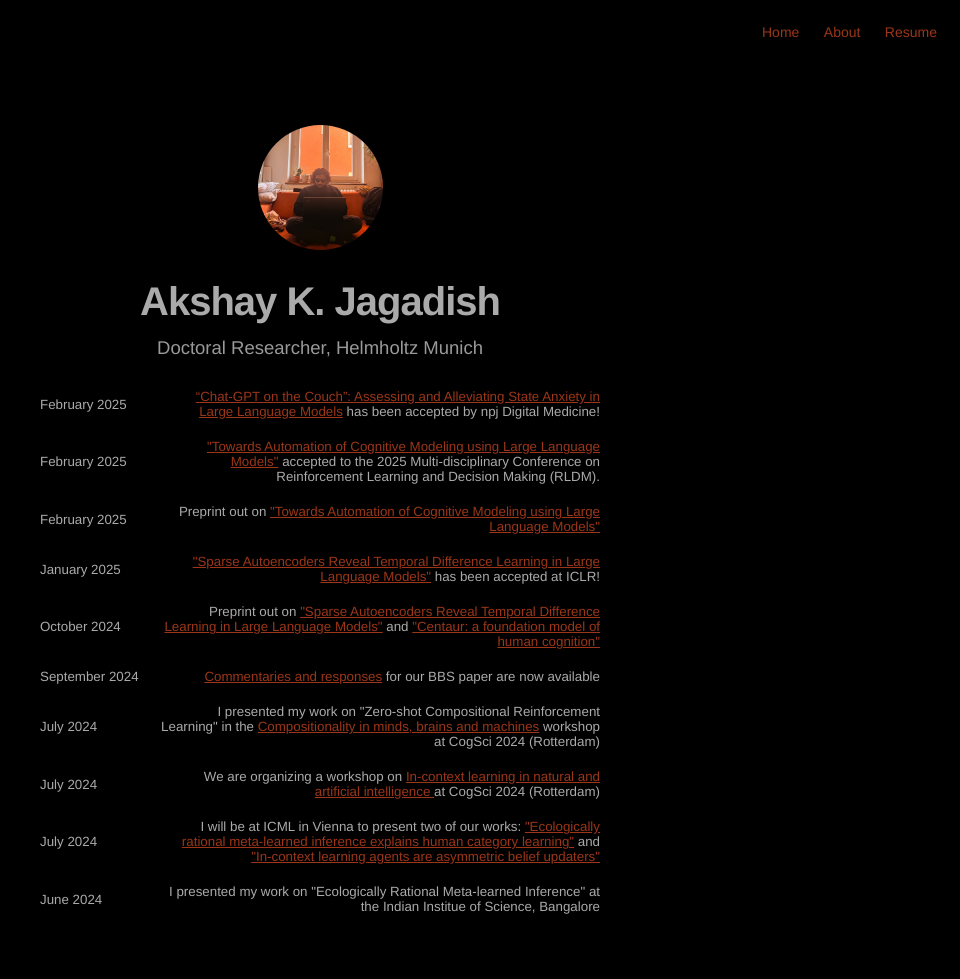
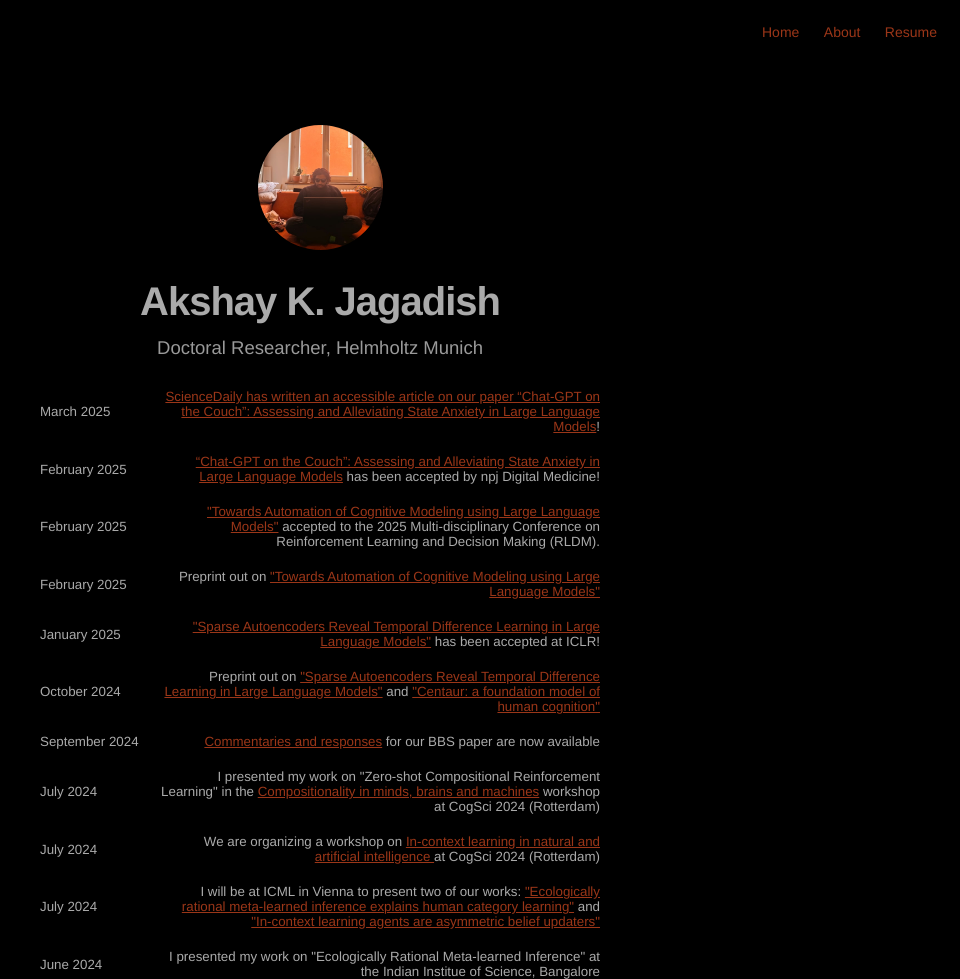
Before and after one commit to akjagadish/akjagadish.github.io, a Jekyll site: the page built from projects.html, in a window 1280 px wide. Shown: the whole page, without its empty margins (320-1280 px from the left). Built offline with Jekyll 4.4.1, drawn with Linux system fonts in a browser that asks for light colours; nearby versions of some CDN libraries; before the commit the page ends 914 px from its top, so only the background shows below that.

Commit message:
Update projects.html

```diff
--- a/projects.html
+++ b/projects.html
@@ -6,12 +6,22 @@ layout: page_projects
 <div style="display: flex; flex-direction: column; gap: 20px;">
 
 <div style="display: flex; justify-content: space-between; align-items: center;">
+    <span style="flex-shrink: 0; text-align: left; font-size: smaller; width: 100px;">March 2025</span>
+    <span style="flex-grow: 1; text-align: right; font-size: smaller; margin-left: 20px;">
+      <a href="https://www.sciencedaily.com/releases/2025/03/250303141645.htm"> ScienceDaily has written an accessible article on our paper “Chat-GPT on the Couch”: Assessing and Alleviating State Anxiety in
+        Large Language Models</a>!
+    </span>
+  </div>
+
+<div style="display: flex; justify-content: space-between; align-items: center;">
     <span style="flex-shrink: 0; text-align: left; font-size: smaller; width: 100px;">February 2025</span>
     <span style="flex-grow: 1; text-align: right; font-size: smaller; margin-left: 20px;">
-      <a href="https://osf.io/j7fwb">“Chat-GPT on the Couch”: Assessing and Alleviating State Anxiety in
+      <a href="https://www.nature.com/articles/s41746-025-01512-6">“Chat-GPT on the Couch”: Assessing and Alleviating State Anxiety in
         Large Language Models</a> has been accepted by npj Digital Medicine!
     </span>
   </div>
+
+
 
     <div style="display: flex; justify-content: space-between; align-items: center;">
     <span style="flex-shrink: 0; text-align: left; font-size: smaller; width: 100px;">February 2025</span>
```
